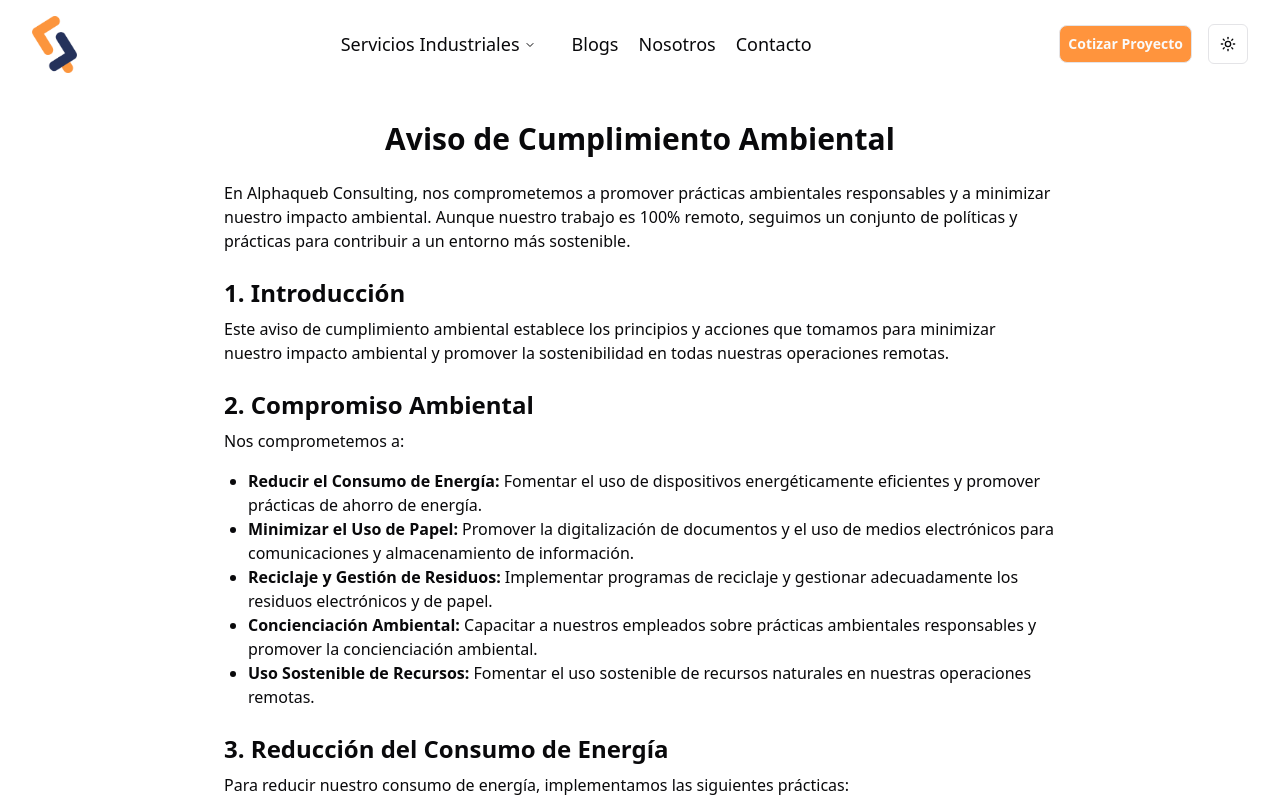
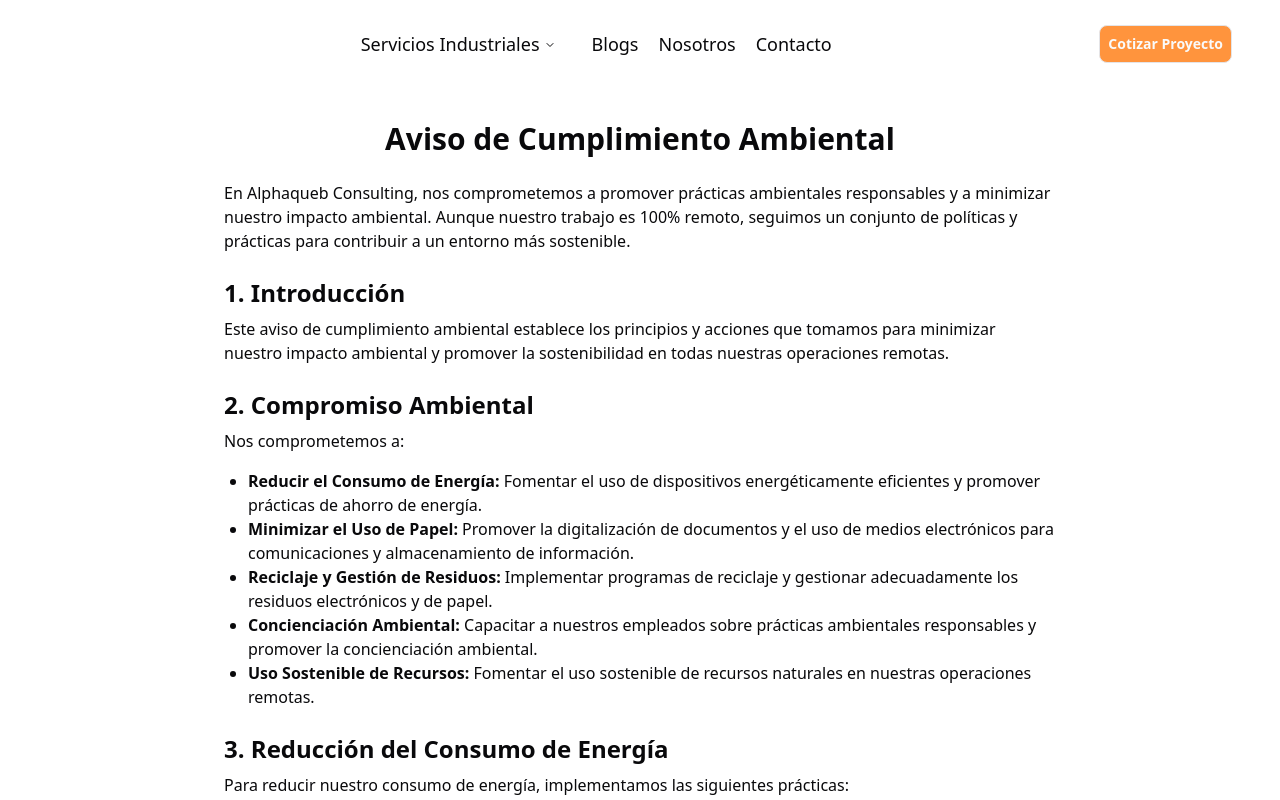
Before and after one commit to antonioqueb/alphaqueb-manufacture, a Next.js app: page /aviso-de-cumplimiento-ambiental in a window 1280 px wide. Shown: the top 800 px of the page. Built offline with nearby package versions, Linux system fonts and the light colour scheme.

Commit message:
feat: Enforce dark theme by configuring the ThemeProvider and removing theme-related state and UI from Navbar and Footer.

```diff
--- a/components/Footer.jsx
+++ b/components/Footer.jsx
@@ -3,35 +3,11 @@ import MyLightImage from '@/public/brand/white.png';
 import MyDarkImage from '@/public/brand/dark.png';
 import Image from "next/image";
 import Link from "next/link";
-import { useEffect, useState } from "react";
-import { useTheme } from "next-themes";
+import { useState } from "react";
 import { FaAngleDown } from 'react-icons/fa';
 
 const Footer = () => {
-    const [isDarkMode, setIsDarkMode] = useState(false);
-    const { theme, setTheme, resolvedTheme } = useTheme();
     const [isDropdownOpen, setIsDropdownOpen] = useState(false);
-
-    useEffect(() => {
-        const storedTheme = localStorage.getItem("theme");
-        if (storedTheme) {
-            setTheme(storedTheme);
-            setIsDarkMode(storedTheme === "dark");
-        } else {
-            setTheme(resolvedTheme);
-            setIsDarkMode(resolvedTheme === "dark");
-        }
-    }, [resolvedTheme, setTheme]);
-
-    useEffect(() => {
-        if (isDarkMode) {
-            document.documentElement.classList.add("dark");
-            localStorage.setItem("theme", "dark");
-        } else {
-            document.documentElement.classList.remove("dark");
-            localStorage.setItem("theme", "light");
-        }
-    }, [isDarkMode]);
 
     const toggleDropdown = () => {
         setIsDropdownOpen(!isDropdownOpen);
@@ -41,7 +17,6 @@ const Footer = () => {
         <footer className="footer py-4 border-t bg-base-200 text-base-content border-base-300 flex flex-col md:flex-row justify-between items-center mt-24 px-8">
             <aside className="flex items-center mb-4 md:mb-0">
                 <Link href="/">
-                    {isDarkMode ? (
                     <div className="cursor-pointer">
                         <Image
                             src={MyDarkImage}
@@ -51,17 +26,6 @@ const Footer = () => {
                             className="rounded-full"
                         />
                     </div>
-                    ) : (
-                        <div className="cursor-pointer">
-                            <Image
-                                src={MyLightImage}
-                                alt="Logo de Alphaqueb"
-                                width={40}
-                                height={40}
-                                className="rounded-full"
-                            />
-                        </div>
-                    )}
                 </Link>
                 <p className="text-base pl-4 dark:text-slate-100">
                     Alphaqueb Consulting SAS <br /> Acercando los sistemas industriales a las empresas mexicanas.
--- a/components/Navbar.jsx
+++ b/components/Navbar.jsx
@@ -6,9 +6,7 @@ import { useEffect, useState } from "react";
 import Image from "next/image";
 import Link from "next/link";
 import { NavigationMenu, NavigationMenuItem, NavigationMenuList, NavigationMenuContent, NavigationMenuTrigger } from "@/components/ui/navigation-menu";
-import ThemeMode from "../components/ThemeMode";
 import { AiOutlineMenu } from "react-icons/ai";
-import { useTheme } from "next-themes";
 import { Drawer, DrawerContent, DrawerDescription, DrawerHeader, DrawerTitle, DrawerTrigger } from "@/components/ui/drawer";
 import { cn } from "@/lib/utils";
 
@@ -124,42 +122,12 @@ function NavigationMenuDemo() {
 }
 
 export default function Navbar() {
-  const [isDarkMode, setIsDarkMode] = useState(false);
-  useEffect(() => {
-    const classList = document.documentElement.classList;
-    setIsDarkMode(classList.contains('dark'));
-  }, []);
-  const { theme, setTheme, resolvedTheme } = useTheme();
   const [isMenuOpen, setIsMenuOpen] = useState(false);
-  useEffect(() => {
-    const storedTheme = localStorage.getItem("theme");
-    if (storedTheme) {
-      setTheme(storedTheme);
-      setIsDarkMode(storedTheme === "dark");
-    } else {
-      setTheme(resolvedTheme);
-      setIsDarkMode(resolvedTheme === "dark");
-    }
-  }, [resolvedTheme, setTheme]);
-  useEffect(() => {
-    if (isDarkMode) {
-      document.documentElement.classList.add("dark");
-      localStorage.setItem("theme", "dark");
-    } else {
-      document.documentElement.classList.remove("dark");
-      localStorage.setItem("theme", "light");
-    }
-  }, [isDarkMode]);
   const toggleMenu = () => setIsMenuOpen(!isMenuOpen);
-  const toggleTheme = () => {
-    setIsDarkMode(!isDarkMode);
-    setTheme(isDarkMode ? "light" : "dark");
-  };
   return (
     <nav className="flex py-4 w-full justify-between items-center">
       <div className="flex items-center gap-4">
         <Link href="/">
-          {isDarkMode ? (
           <div className="cursor-pointer">
             <Image
               src={MyDarkImage}
@@ -168,16 +136,6 @@ export default function Navbar() {
               height={45}
             />
           </div>
-          ) : (
-            <div className="cursor-pointer">
-              <Image
-                src={MyLightImage}
-                alt="Logo de Alphaqueb"
-                width={45}
-                height={45}
-              />
-            </div>
-          )}
         </Link>
       </div>
       {/* Desktop Navigation */}
@@ -189,7 +147,6 @@ export default function Navbar() {
           {COPY.navigation.impulseButton}
         </Link>
         <div className="hidden md:block">
-          <ThemeMode toggleTheme={toggleTheme} />
         </div>
         {/* Mobile Menu Button */}
         <Drawer open={isMenuOpen} onOpenChange={setIsMenuOpen}>
@@ -220,7 +177,6 @@ export default function Navbar() {
                 </Link>
               ))}
               <div className="mt-4">
-                <ThemeMode toggleTheme={toggleTheme} />
               </div>
             </DrawerDescription>
           </DrawerContent>
--- a/components/theme-provider.jsx
+++ b/components/theme-provider.jsx
@@ -4,5 +4,5 @@ import * as React from "react"
 import { ThemeProvider as NextThemesProvider } from "next-themes"
 
 export function ThemeProvider({ children, ...props }) {
-  return <NextThemesProvider {...props}>{children}</NextThemesProvider>
+  return <NextThemesProvider defaultTheme="dark" forcedTheme="dark" enableSystem={false} {...props}>{children}</NextThemesProvider>
 }
```
Lines whose indentation alone changed are shown as unchanged.
